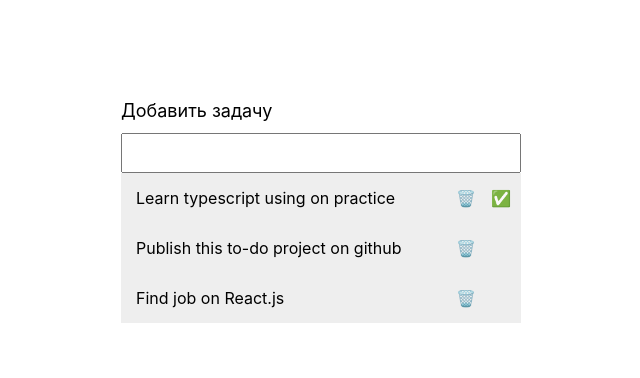
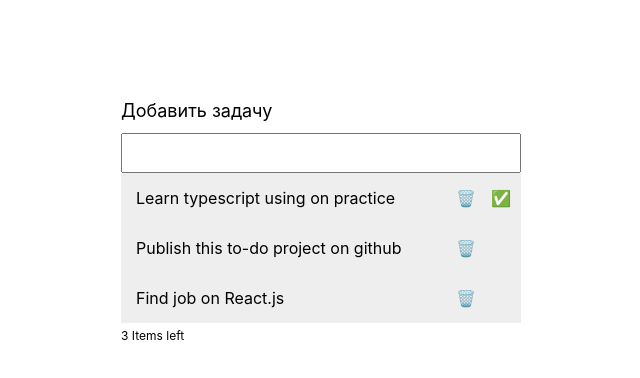
Before and after one commit to izbagov/todos-typescript, a React (Create React App) app: page / in a window 1280 px wide. Shown: the top 378 px of the page, without its empty margins (319-959 px from the left). Built offline with nearby package versions, Linux system fonts and the light colour scheme.

Commit message:
Count items

```diff
--- a/src/components/App/index.tsx
+++ b/src/components/App/index.tsx
@@ -2,6 +2,7 @@ import React from 'react';
 import { connect } from 'react-redux';
 import TextField from '../TextField';
 import Todos from '../Todos';
+import Footer from '../Footer';
 import { Container } from './style';
 import { AppState } from '../../reducers';
 import { ITodo } from '../../types/app';
@@ -16,6 +17,7 @@ const App: React.FC<Props> = ({ todos }) => {
       <h2>Добавить задачу</h2>
       <TextField />
       <Todos todos={todos} />
+      <Footer todos={todos} />
     </Container>
   );
 };
--- /dev/null
+++ b/src/components/Footer/index.tsx
@@ -0,0 +1,17 @@
+import React from 'react';
+import { ITodo } from '../../types/app';
+import { Container } from './styles';
+
+interface Props {
+  todos: ITodo[];
+}
+
+const Footer: React.FC<Props> = ({ todos }) => {
+  return (
+    <Container>
+      {todos.length} {todos.length <= 1 ? 'Item' : 'Items'} left
+    </Container>
+  );
+};
+
+export default Footer;
--- /dev/null
+++ b/src/components/Footer/styles.ts
@@ -0,0 +1,6 @@
+import styled from 'styled-components';
+
+export const Container = styled.footer`
+  font-size: 12px;
+  padding-top: 5px;
+`;
--- a/src/components/Todo/style.ts
+++ b/src/components/Todo/style.ts
@@ -8,6 +8,12 @@ export const Container = styled.div`
   align-items: center;
   user-select: none;
   position: relative;
+  cursor: pointer;
+  transition: background 0.3s ease-in-out;
+
+  &:hover {
+    background: #e0e0e0;
+  }
 `;
 
 export const Text = styled.div`
```
